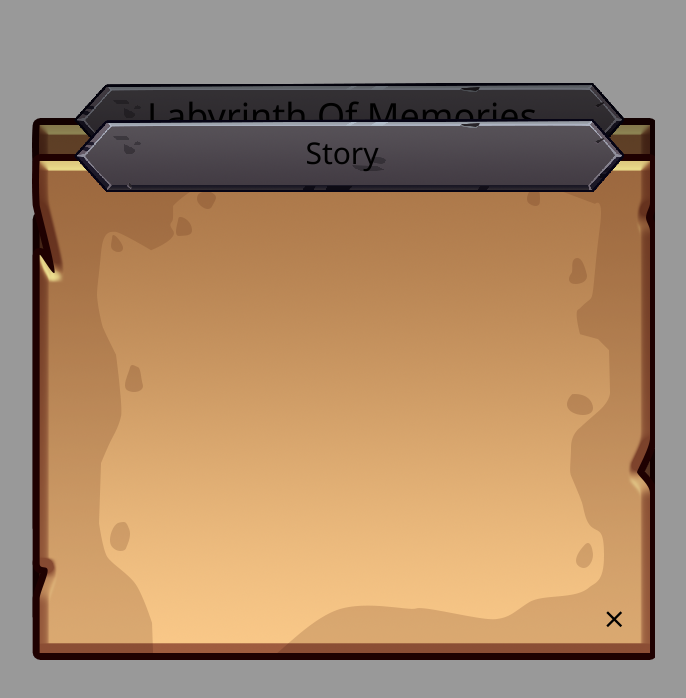
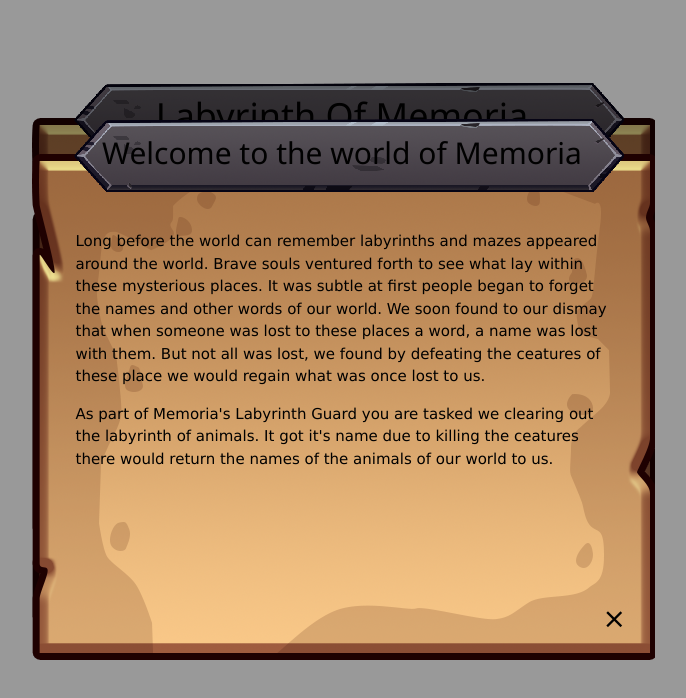
Before and after one commit to KevAndrews/Milestone_Project_2, a plain HTML site: page index.html in a window 1280 px wide. Both pictures are taken after a click on the button "The Story". Shown: the whole page, without its empty margins (298-984 px from the left). Drawn offline with nearby package versions, Linux system fonts and the light colour scheme.

Commit message:
Add text to the story modal Add CSS for story modal

```diff
--- a/assets/css/style.css
+++ b/assets/css/style.css
@@ -79,6 +79,15 @@
   margin-top: 45px;
 }
 
+/* Custom code Story Modal style */
+.story-block{
+  padding: 30px;
+}
+
+.story-block p{
+  padding-top: 15px;
+}
+
 /* Use the code from https://codepen.io/sowmyaseshadri/pen/LYRjGpr */
 button {
     display: flex;
--- a/index.html
+++ b/index.html
@@ -15,12 +15,12 @@
             emailjs.init("user_PcmTDd4qFndvZ55qSJNdw");
         })();
     </script>
-    <title>Labyrinth Of Memories - Home</title>
+    <title>Labyrinth Of Memoria - Home</title>
   </head>
 
   <body>
     <header class="container">
-      <h1 class="title">Labyrinth Of Memories</h1>
+      <h1 class="title">Labyrinth Of Memoria</h1>
       <nav class="nav-container">
         <button id="start" class="btn">Start Game</button>
         <button id="story" class="btn">The Story</button>
@@ -34,7 +34,20 @@
       <div class="w3-modal-content w3-animate-zoom">
         <div class="w3-container">
           <span id="close" class="w3-button w3-display-bottomright">&times;</span>
-          <h2 class="modal-title">Story</h2>
+          <h2 class="modal-title">Welcome to the world of Memoria</h2>
+          <section class="story-block">
+            <p>
+              Long before the world can remember labyrinths and mazes appeared around the world.
+              Brave souls ventured forth to see what lay within these mysterious places.
+              It was subtle at first people began to forget the names and other words of our world.
+              We soon found to our dismay that when someone was lost to these places a word, a name was lost with them.
+              But not all was lost, we found by defeating the ceatures of these place we would regain what was once lost to us.
+            </p>
+            <p>
+              As part of Memoria's Labyrinth Guard you are tasked we clearing out the labyrinth of animals.
+              It got it's name due to killing the ceatures there would return the names of the animals of our world to us.
+            </p>
+          </section>
         </div>
       </div>
     </div>
```
